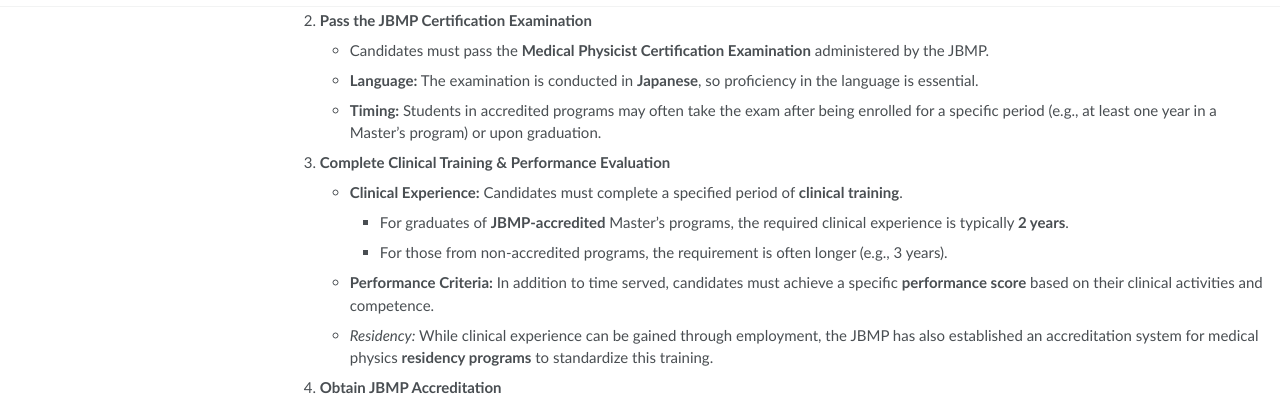
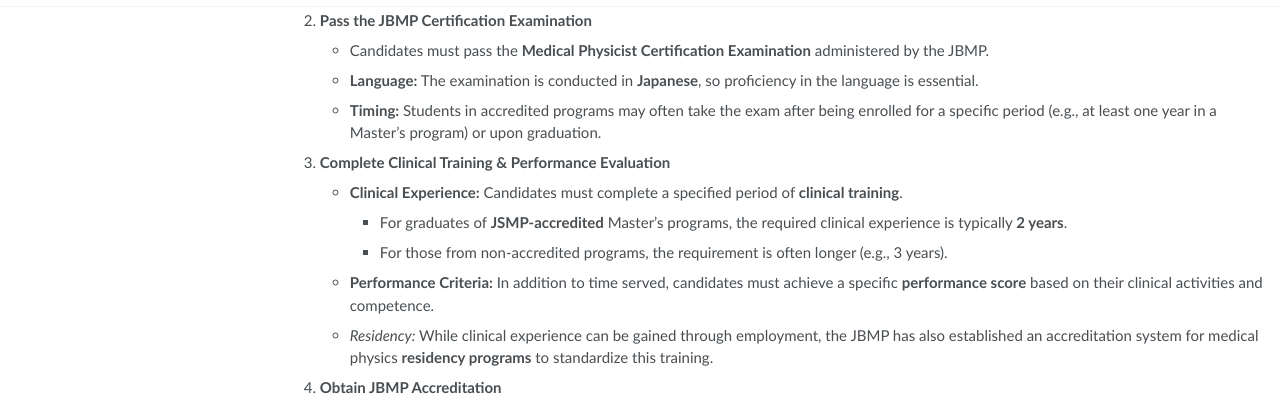
Before and after one commit to Louis-QiuyuLu/Louis-QiuyuLu.github.io, a Jekyll site: the page built from _pages/pathways.md, in a window 1280 px wide and 900 px high, scrolled down 1166 px. Shown: the part 47-453 px from the top of the window. Built offline with Jekyll 4.4.1, drawn with Linux system fonts in a browser that asks for light colours.

Commit message:
Update accreditation reference from JBMP to JSMP

```diff
--- a/_pages/pathways.md
+++ b/_pages/pathways.md
@@ -53,7 +53,7 @@ In Japan, the certification process is regulated by the **一般財団法人医
 
 3.  **Complete Clinical Training & Performance Evaluation**
     * **Clinical Experience:** Candidates must complete a specified period of **clinical training**.
-        * For graduates of **JBMP-accredited** Master's programs, the required clinical experience is typically **2 years**.
+        * For graduates of **JSMP-accredited** Master's programs, the required clinical experience is typically **2 years**.
         * For those from non-accredited programs, the requirement is often longer (e.g., 3 years).
     * **Performance Criteria:** In addition to time served, candidates must achieve a specific **performance score** based on their clinical activities and competence.
     * *Residency:* While clinical experience can be gained through employment, the JBMP has also established an accreditation system for medical physics **residency programs** to standardize this training.
```
